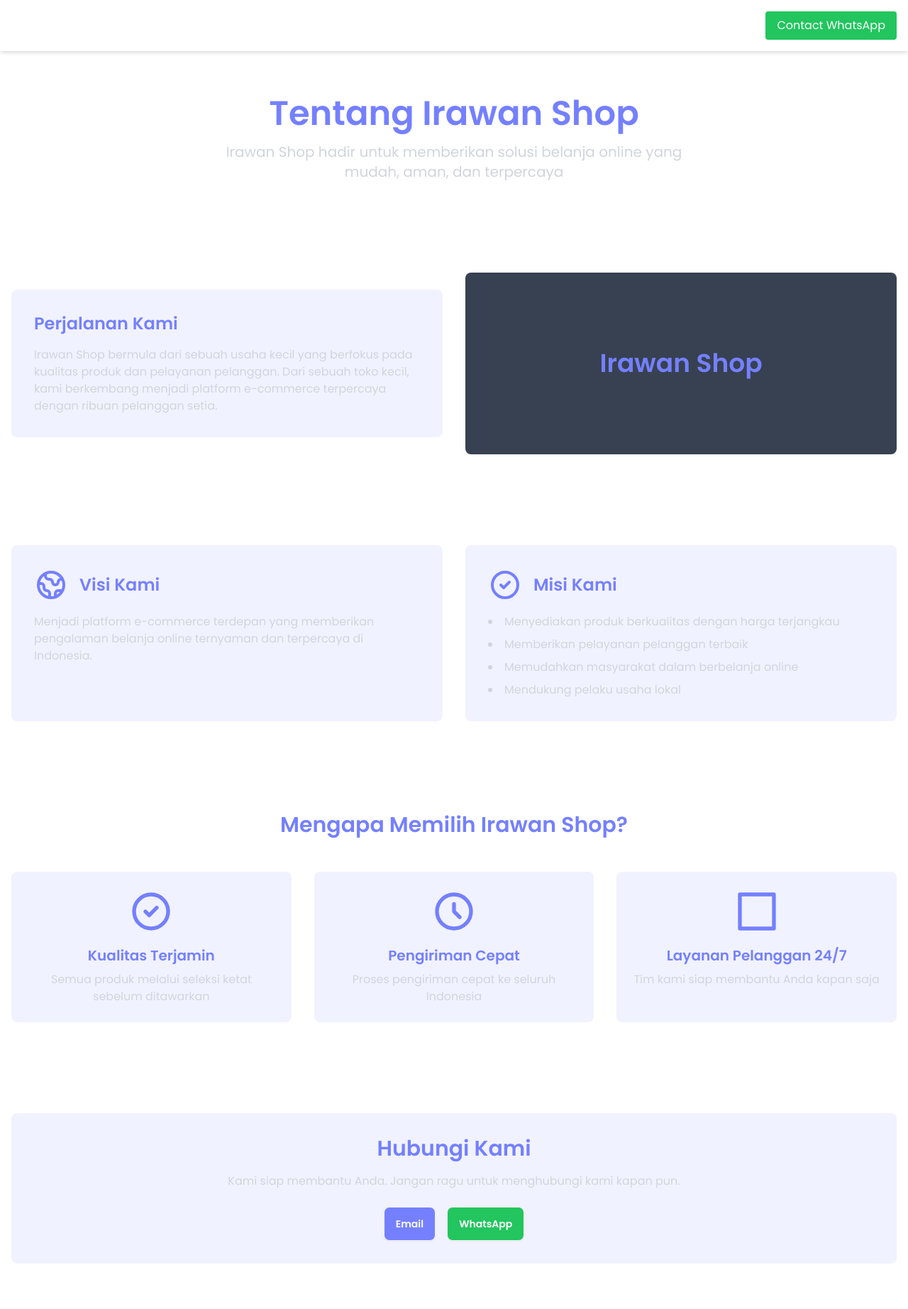
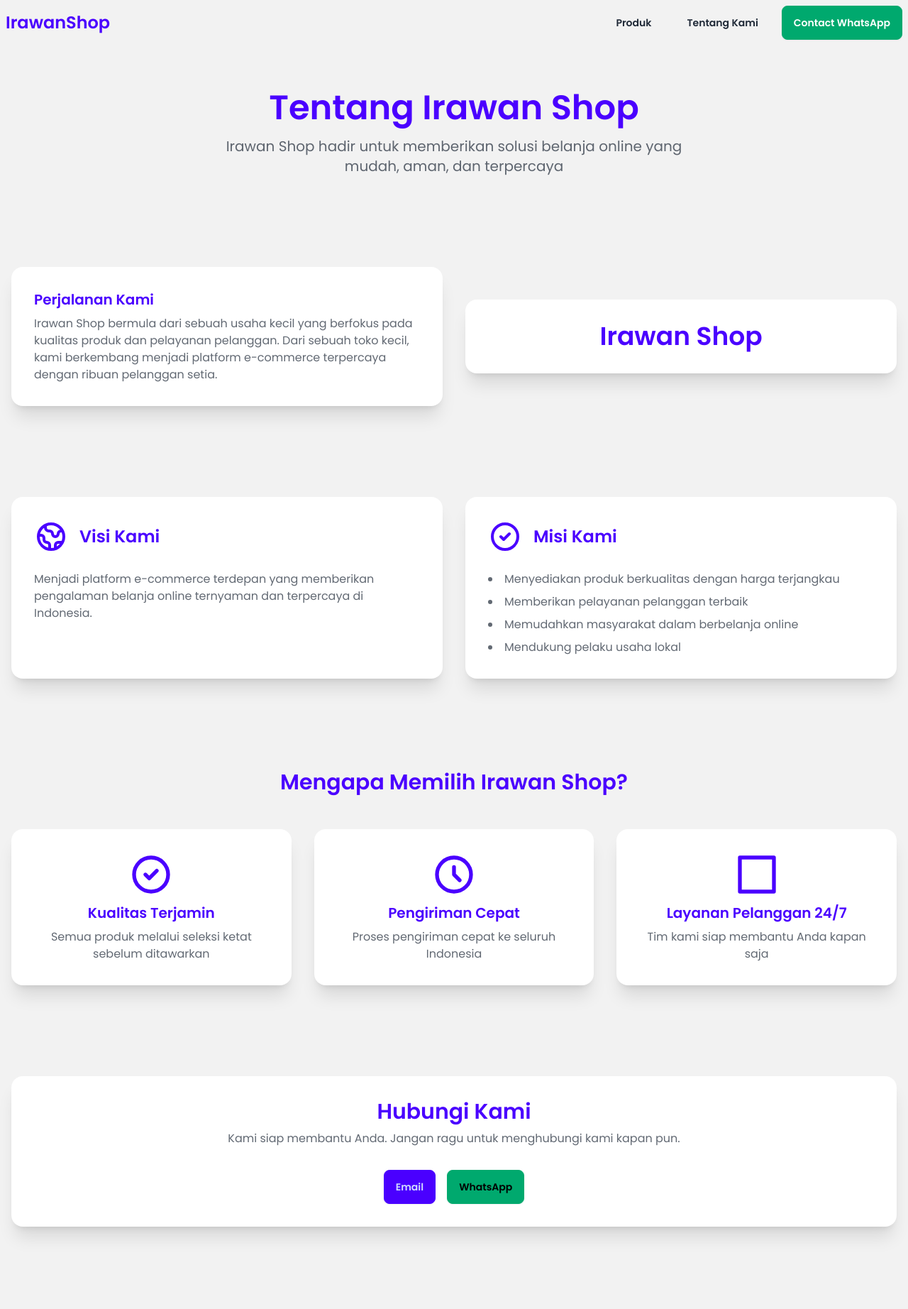
Before and after one commit to nabilulilalbab/landingpagedropship, a Django app: page /tentang/ in a window 1280 px wide. Shown: the whole page at 71% size. After the commit the page ends 1743 px from the top, so only its background shows below. Run offline with Django 5.2, Linux system fonts and the light colour scheme; some libraries are stand-ins or nearby versions.

Commit message:
fix product

```diff
--- a/DjangoProject1/urls.py
+++ b/DjangoProject1/urls.py
@@ -1,3 +1,4 @@
+
 """
 URL configuration for DjangoProject1 project.
 
--- a/landingpage/templates/landingpage/tentang.html
+++ b/landingpage/templates/landingpage/tentang.html
@@ -2,11 +2,11 @@
 {% block content %}
 {% include 'navbar.html' %}
 
-<div class="bg-[#1d23a] text-white min-h-screen">
+<div class="bg-base-200 min-h-screen">
     <!-- Header Tentang Kami -->
     <div class="container mx-auto px-4 py-16 text-center">
-        <h1 class="text-4xl md:text-5xl font-bold mb-4 text-[#7480ff]">Tentang Irawan Shop</h1>
-        <p class="text-xl text-gray-300 max-w-2xl mx-auto">
+        <h1 class="text-4xl md:text-5xl font-bold mb-4 text-primary">Tentang Irawan Shop</h1>
+        <p class="text-xl text-base-content/70 max-w-2xl mx-auto">
             Irawan Shop hadir untuk memberikan solusi belanja online yang mudah, aman, dan terpercaya
         </p>
     </div>
@@ -14,18 +14,18 @@
     <!-- Sejarah Singkat -->
     <div class="container mx-auto px-4 py-16">
         <div class="grid md:grid-cols-2 gap-8 items-center">
-            <div class="bg-[#7480ff]/10 p-8 rounded-lg hover:bg-[#7480ff]/20 transition-all">
-                <h2 class="text-2xl font-bold mb-4 text-[#7480ff]">Perjalanan Kami</h2>
-                <p class="text-gray-300">
+            <div class="card bg-base-100 shadow-xl hover:shadow-2xl transition-all">
+                <div class="card-body">
+                    <h2 class="card-title text-primary">Perjalanan Kami</h2>
+                    <p class="text-base-content/70">
                         Irawan Shop bermula dari sebuah usaha kecil yang berfokus pada kualitas produk dan pelayanan pelanggan.
                         Dari sebuah toko kecil, kami berkembang menjadi platform e-commerce terpercaya dengan ribuan pelanggan setia.
                     </p>
                 </div>
-            <div>
-                <div class="bg-[#7480ff]/20 rounded-lg overflow-hidden">
-                    <div class="h-64 bg-gray-700 flex items-center justify-center">
-                        <span class="text-[#7480ff] text-4xl font-bold">Irawan Shop</span>
             </div>
+            <div class="card bg-base-100 shadow-xl">
+                <div class="card-body items-center text-center">
+                    <span class="text-primary text-4xl font-bold">Irawan Shop</span>
                 </div>
             </div>
         </div>
@@ -35,27 +35,30 @@
     <div class="container mx-auto px-4 py-16">
         <div class="grid md:grid-cols-2 gap-8">
             <!-- Visi -->
-            <div class="bg-[#7480ff]/10 p-8 rounded-lg hover:bg-[#7480ff]/20 transition-all">
+            <div class="card bg-base-100 shadow-xl hover:shadow-2xl transition-all">
+                <div class="card-body">
                     <div class="flex items-center mb-4">
-                    <svg xmlns="http://www.w3.org/2000/svg" class="h-12 w-12 text-[#7480ff] mr-4" fill="none" viewBox="0 0 24 24" stroke="currentColor">
+                        <svg xmlns="http://www.w3.org/2000/svg" class="h-12 w-12 text-primary mr-4" fill="none" viewBox="0 0 24 24" stroke="currentColor">
                             <path stroke-linecap="round" stroke-linejoin="round" stroke-width="2" d="M3.055 11H5a2 2 0 012 2v1a2 2 0 002 2 2 2 0 012 2v2.945M8 3.935V5.5A2.5 2.5 0 0010.5 8h.5a2 2 0 012 2 2 2 0 104 0 2 2 0 012-2h1.064M15 20.488V18a2 2 0 012-2h3.064M21 12a9 9 0 11-18 0 9 9 0 0118 0z" />
                         </svg>
-                    <h2 class="text-2xl font-bold text-[#7480ff]">Visi Kami</h2>
+                        <h2 class="text-2xl font-bold text-primary">Visi Kami</h2>
                     </div>
-                <p class="text-gray-300">
+                    <p class="text-base-content/70">
                         Menjadi platform e-commerce terdepan yang memberikan pengalaman belanja online ternyaman dan terpercaya di Indonesia.
                     </p>
                 </div>
+            </div>
 
             <!-- Misi -->
-            <div class="bg-[#7480ff]/10 p-8 rounded-lg hover:bg-[#7480ff]/20 transition-all">
+            <div class="card bg-base-100 shadow-xl hover:shadow-2xl transition-all">
+                <div class="card-body">
                     <div class="flex items-center mb-4">
-                    <svg xmlns="http://www.w3.org/2000/svg" class="h-12 w-12 text-[#7480ff] mr-4" fill="none" viewBox="0 0 24 24" stroke="currentColor">
+                        <svg xmlns="http://www.w3.org/2000/svg" class="h-12 w-12 text-primary mr-4" fill="none" viewBox="0 0 24 24" stroke="currentColor">
                             <path stroke-linecap="round" stroke-linejoin="round" stroke-width="2" d="M9 12l2 2 4-4m6 2a9 9 0 11-18 0 9 9 0 0118 0z" />
                         </svg>
-                    <h2 class="text-2xl font-bold text-[#7480ff]">Misi Kami</h2>
+                        <h2 class="text-2xl font-bold text-primary">Misi Kami</h2>
                     </div>
-                <ul class="list-disc list-inside text-gray-300 space-y-2">
+                    <ul class="list-disc list-inside text-base-content/70 space-y-2">
                         <li>Menyediakan produk berkualitas dengan harga terjangkau</li>
                         <li>Memberikan pelayanan pelanggan terbaik</li>
                         <li>Memudahkan masyarakat dalam berbelanja online</li>
@@ -64,51 +67,60 @@
                 </div>
             </div>
         </div>
+    </div>
 
     <!-- Keunggulan -->
     <div class="container mx-auto px-4 py-16">
-        <h2 class="text-3xl font-bold text-center mb-12 text-[#7480ff]">Mengapa Memilih Irawan Shop?</h2>
+        <h2 class="text-3xl font-bold text-center mb-12 text-primary">Mengapa Memilih Irawan Shop?</h2>
         <div class="grid md:grid-cols-3 gap-8">
-            <div class="bg-[#7480ff]/10 p-6 rounded-lg text-center hover:bg-[#7480ff]/20 transition-all">
-                <svg xmlns="http://www.w3.org/2000/svg" class="h-16 w-16 mx-auto mb-4 text-[#7480ff]" fill="none" viewBox="0 0 24 24" stroke="currentColor">
+            <div class="card bg-base-100 shadow-xl hover:shadow-2xl transition-all">
+                <div class="card-body items-center text-center">
+                    <svg xmlns="http://www.w3.org/2000/svg" class="h-16 w-16 text-primary" fill="none" viewBox="0 0 24 24" stroke="currentColor">
                         <path stroke-linecap="round" stroke-linejoin="round" stroke-width="2" d="M9 12l2 2 4-4m6 2a9 9 0 11-18 0 9 9 0 0118 0z" />
                     </svg>
-                <h3 class="text-xl font-bold text-[#7480ff] mb-2">Kualitas Terjamin</h3>
-                <p class="text-gray-300">Semua produk melalui seleksi ketat sebelum ditawarkan</p>
+                    <h3 class="text-xl font-bold text-primary">Kualitas Terjamin</h3>
+                    <p class="text-base-content/70">Semua produk melalui seleksi ketat sebelum ditawarkan</p>
                 </div>
-            <div class="bg-[#7480ff]/10 p-6 rounded-lg text-center hover:bg-[#7480ff]/20 transition-all">
-                <svg xmlns="http://www.w3.org/2000/svg" class="h-16 w-16 mx-auto mb-4 text-[#7480ff]" fill="none" viewBox="0 0 24 24" stroke="currentColor">
+            </div>
+            <div class="card bg-base-100 shadow-xl hover:shadow-2xl transition-all">
+                <div class="card-body items-center text-center">
+                    <svg xmlns="http://www.w3.org/2000/svg" class="h-16 w-16 text-primary" fill="none" viewBox="0 0 24 24" stroke="currentColor">
                         <path stroke-linecap="round" stroke-linejoin="round" stroke-width="2" d="M12 8v4l3 3m6-3a9 9 0 11-18 0 9 9 0 0118 0z" />
                     </svg>
-                <h3 class="text-xl font-bold text-[#7480ff] mb-2">Pengiriman Cepat</h3>
-                <p class="text-gray-300">Proses pengiriman cepat ke seluruh Indonesia</p>
+                    <h3 class="text-xl font-bold text-primary">Pengiriman Cepat</h3>
+                    <p class="text-base-content/70">Proses pengiriman cepat ke seluruh Indonesia</p>
                 </div>
-            <div class="bg-[#7480ff]/10 p-6  rounded-lg text-center hover:bg-[#7480ff]/20 transition-all">
-                <svg xmlns="http://www.w3.org/2000/svg" class="h-16 w-16 mx-auto mb-4 text-[#7480ff]" fill="none" viewBox="0 0 24 24" stroke="currentColor">
+            </div>
+            <div class="card bg-base-100 shadow-xl hover:shadow-2xl transition-all">
+                <div class="card-body items-center text-center">
+                    <svg xmlns="http://www.w3.org/2000/svg" class="h-16 w-16 text-primary" fill="none" viewBox="0 0 24 24" stroke="currentColor">
                         <path stroke-linecap="round" stroke-linejoin="round" stroke-width="2" d="M3 3h18v18H3V3z" />
                     </svg>
-                <h3 class="text-xl font-bold text-[#7480ff] mb-2">Layanan Pelanggan 24/7</h3>
-                <p class="text-gray-300">Tim kami siap membantu Anda kapan saja</p>
+                    <h3 class="text-xl font-bold text-primary">Layanan Pelanggan 24/7</h3>
+                    <p class="text-base-content/70">Tim kami siap membantu Anda kapan saja</p>
+                </div>
             </div>
         </div>
     </div>
 
     <!-- Kontak -->
     <div class="container mx-auto px-4 py-16">
-        <div class="bg-[#7480ff]/10 p-8 rounded-lg text-center">
-            <h2 class="text-3xl font-bold mb-4 text-[#7480ff]">Hubungi Kami</h2>
-            <p class="text-gray-300 mb-6">
+        <div class="card bg-base-100 shadow-xl">
+            <div class="card-body items-center text-center">
+                <h2 class="card-title text-primary text-3xl">Hubungi Kami</h2>
+                <p class="text-base-content/70 mb-6">
                     Kami siap membantu Anda. Jangan ragu untuk menghubungi kami kapan pun.
                 </p>
                 <div class="flex justify-center space-x-4">
-                <a href="mailto:info@irawanshop.com" class="btn bg-[#7480ff] text-white hover:bg-[#7480ff]/80">
+                    <a href="mailto:mrukorteks@gmail.com" class="btn btn-primary">
                         Email
                     </a>
-                <a href="https://wa.me/6281234567890" class="btn bg-green-500 text-white hover:bg-green-600">
+                    <a href="https://wa.me/6282220134288" class="btn btn-success">
                         WhatsApp
                     </a>
                 </div>
             </div>
         </div>
     </div>
+</div>
 {% endblock %}
--- a/requirements.txt
+++ b/requirements.txt
@@ -19,7 +19,7 @@ jaraco.classes==3.3.0
 jeepney==0.8.0
 keyring==24.2.0
 more-itertools==10.1.0
-msgpack==1.0.7
+msgpack==1.1.0
 packaging==24.1
 pexpect==4.9.0
 pillow==11.0.0
@@ -36,10 +36,12 @@ rapidfuzz==3.5.2
 requests==2.31.0
 requests-toolbelt==1.0.0
 SecretStorage==3.3.3
+setuptools==75.6.0
 shellingham==1.5.3
 sqlparse==0.5.3
 tomlkit==0.12.1
 trove-classifiers==2023.9.19
 urllib3==2.0.6
 virtualenv==20.27.1
+whitenoise==6.8.2
 zipp==3.17.0
--- a/templates/navbar.html
+++ b/templates/navbar.html
@@ -1,32 +1,36 @@
 <!-- Navbar -->
-    <nav class="bg-[#1d23a] shadow-md">
-        <div class="container mx-auto flex justify-between items-center p-4">
-            <div class="flex items-center">
-                <a href="{% url 'landingpage:product_list' %}" class="text-2xl font-bold text-white">IrawanShop</a>
+<nav class="navbar bg-base-200 shadow-md">
+    <div class="container mx-auto">
+        <div class="flex-1">
+            <a href="{% url 'landingpage:product_list' %}" class="text-2xl font-bold text-primary">IrawanShop</a>
         </div>
-            <div class="hidden md:flex space-x-4">
-                <a href="{% url 'landingpage:product_list' %}" class="text-white hover:text-gray-300">Produk</a>
-                <a href="{% url 'landingpage:tentang' %}" class="text-white hover:text-gray-300">Tentang Kami</a>
+
+        <!-- Desktop Menu -->
+        <div class="hidden md:flex flex-none gap-4">
+            <a href="{% url 'landingpage:product_list' %}" class="btn btn-ghost text-base-content">Produk</a>
+            <a href="{% url 'landingpage:tentang' %}" class="btn btn-ghost text-base-content">Tentang Kami</a>
+            <a href="https://wa.me/6287742028130" class="btn btn-success text-white">Contact WhatsApp</a>
         </div>
-            <div class="hidden md:flex">
-                <a href="https://wa.me/6287742028130" class="bg-green-500 text-white px-4 py-2 rounded hover:bg-green-600">Contact WhatsApp</a>
-            </div>
-            <div class="md:hidden">
-                <button id="menu-toggle" class="text-white focus:outline-none">
-                    <svg class="w-6 h-6" fill="none" stroke="currentColor" viewBox="0 0 24 24" xmlns="http://www.w3.org/2000/svg">
+
+        <!-- Mobile Menu Button -->
+        <div class="flex-none md:hidden">
+            <button id="menu-toggle" class="btn btn-ghost text-base-content">
+                <svg class="w-6 h-6" fill="none" stroke="currentColor" viewBox="0 0 24 24">
                     <path stroke-linecap="round" stroke-linejoin="round" stroke-width="2" d="M4 6h16M4 12h16m-7 6h7"></path>
                 </svg>
             </button>
         </div>
     </div>
-        <div id="mobile-menu" class="hidden md:hidden">
-            <a href="{% url 'landingpage:product_list' %}" class="block text-white hover:text-gray-300 px-4 py-2">Produk</a>
-            <a href="#" class="block text-white hover:text-gray-300 px-4 py-2">Tentang Kami</a>
+</nav>
+
+<!-- Mobile Menu -->
+<div id="mobile-menu" class="hidden md:hidden bg-base-200">
     <div class="flex flex-col p-4">
-                <a href="https://wa.me/6287742028130" class="bg-green-500 text-white px-4 py-2 rounded hover:bg-green-600 mb-2">Contact WhatsApp</a>
+        <a href="{% url 'landingpage:product_list' %}" class="btn btn-ghost text-base-content w-full justify-start mb-2">Produk</a>
+        <a href="{% url 'landingpage:tentang' %}" class="btn btn-ghost text-base-content w-full justify-start mb-2">Tentang Kami</a>
+        <a href="https://wa.me/6287742028130" class="btn btn-success text-white w-full">Contact WhatsApp</a>
     </div>
 </div>
-    </nav>
 
 <script>
     // Toggle mobile menu
```
Also changed, not shown: DjangoProject1/settings.py (+20 -2 lines), landingpage/templates/landingpage/index.html (+21 -8 lines). Lines whose indentation alone changed are shown as unchanged.
